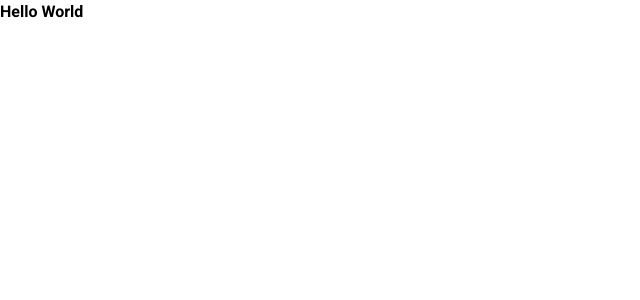
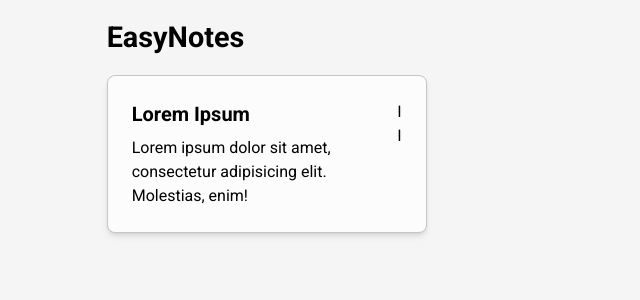
Before and after one commit to Janjanny/easy-notes-react-framer, a Next.js app in the folder easy-notes/: page / in a window 1280 px wide. Shown: the top 300 px of the page, without its empty margins (0-640 px from the left). Built offline with nearby package versions, Linux system fonts and the light colour scheme.

Commit message:
add note component

```diff
--- /dev/null
+++ b/easy-notes/app/components/Navbar.jsx
@@ -0,0 +1,15 @@
+import React from "react";
+
+const Navbar = () => {
+  return (
+    <>
+        <div className="sticky top-0 z-[99]">
+          <nav className=" w-10/12 mx-auto py-[1rem] bg-white-bg">
+            <h1 className=" font-bold text-[1.8rem]">EasyNotes</h1>
+          </nav>
+        </div>
+    </>
+  )
+};
+
+export default Navbar;
--- /dev/null
+++ b/easy-notes/app/components/Note.jsx
@@ -0,0 +1,19 @@
+import React from 'react'
+
+const Note = ({title, description, id}) => {
+  return (
+    <div className='note-card  border border-grey-stroke bg-white-card shadow-md min-w-[8rem] w-max max-w-[20rem] rounded-lg p-[1.5rem] cursor-pointer '>
+        <div className='w-full h-full relative '>
+        <ul className='absolute right-0'>
+          <li>I</li>
+          <li>I</li>
+        </ul>
+        <h1 className='title font-bold text-xl w-10/12 mb-[.5rem]'>Lorem Ipsum</h1>
+        <p className='description w-10/12 text-base'>Lorem ipsum dolor sit amet, consectetur adipisicing elit. Molestias, enim!</p>
+        </div>
+
+    </div>
+  )
+}
+
+export default Note
--- a/easy-notes/app/layout.js
+++ b/easy-notes/app/layout.jsx
@@ -12,7 +12,7 @@ export const metadata = {
 export default function RootLayout({ children }) {
   return (
     <html lang="en">
-      <body className={inter.className}>
+      <body className={`${inter.className} bg-white-bg`}>
         <Navbar />
         {children}
       </body>
--- a/easy-notes/app/page.js
+++ /dev/null
@@ -1,8 +0,0 @@
-export default function Home() {
-  return (
-    <>
-      <p className=" font-bold">Hello World</p>
-
-    </>
-  );
-}
--- /dev/null
+++ b/easy-notes/app/page.jsx
@@ -0,0 +1,17 @@
+import Note from "./components/Note";
+
+export default function Home() {
+  return (
+    <>
+      <div className=" w-full h-screen">
+        <main className=" w-10/12 h-full mx-auto ">
+          <div className="">
+            <Note/>
+          </div>
+        </main>
+
+      </div>
+
+    </>
+  );
+}
--- a/easy-notes/jsconfig.json
+++ b/easy-notes/jsconfig.json
@@ -1,7 +1,7 @@
 {
   "compilerOptions": {
     "paths": {
-      "@/*": ["./*"]
+      "@/*": ["./*, ./.jsx"]
     }
   }
 }
--- a/easy-notes/package.json
+++ b/easy-notes/package.json
@@ -9,7 +9,7 @@
     "lint": "next lint"
   },
   "dependencies": {
-    "next": "14.2.5",
+    "next": "^14.2.5",
     "react": "^18",
     "react-dom": "^18"
   },
--- a/easy-notes/tailwind.config.js
+++ b/easy-notes/tailwind.config.js
@@ -12,6 +12,13 @@ module.exports = {
         "gradient-conic":
           "conic-gradient(from 180deg at 50% 50%, var(--tw-gradient-stops))",
       },
+      colors: {
+        "white-bg": "#F5F5F5",
+        "black": "#0A0A0A",
+        "grey-stroke": "#C6C6C6",
+        "white-card": "#FCFCFC"
+      }
+
     },
   },
   plugins: [],
```
Also changed, not shown: easy-notes/app/components/Navbar.js (deleted, +0 -11 lines), 1 other file (tests, documents, lock files or other folders).
